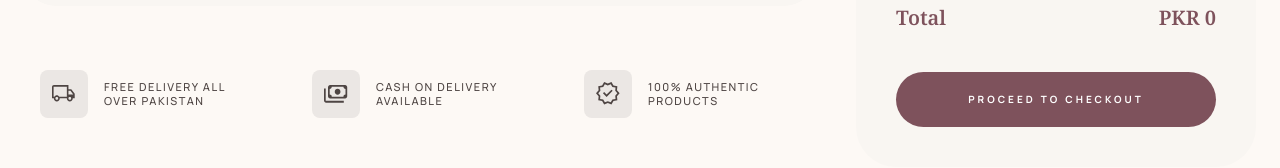
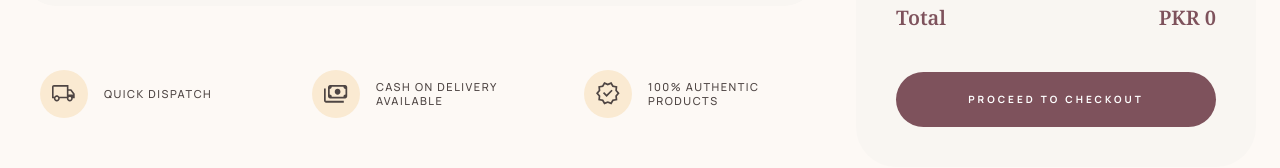
Before and after one commit to AmeerHamza6758/ahm-fragrance, a Next.js app in the folder frontend/: page /cart in a window 1280 px wide. Shown: the part 505-673 px from the top of the page. Built offline with nearby package versions, Linux system fonts and the light colour scheme; no server answers.

Commit message:
UI fixes

```diff
--- a/frontend/src/app/cart/checkout/page.jsx
+++ b/frontend/src/app/cart/checkout/page.jsx
@@ -792,7 +792,7 @@ export default function CheckoutPage() {
             </div>
             <div>
               <div className="text-[10px] tracking-[0.2em] font-bold text-[#7e525c] uppercase mb-1">
-                FREE DELIVERY
+                Quick Dispatch
               </div>
               <div className="text-xs text-[#6b6460]">
                 On all domestic orders over £50.
--- a/frontend/src/app/cart/page.jsx
+++ b/frontend/src/app/cart/page.jsx
@@ -10,13 +10,13 @@ import auth_icon from "/public/Icons/product-details-authentic-icon.svg";
 import { useGetCart, useRemoveFromCart } from "@/lib/api";
 import { buildProductImageUrl } from "@/lib/utils/imageUrl";
 
+
 export default function CartPage() {
   const { data: cartData, isLoading: cartLoading } = useGetCart();
   const { mutate: removeItem } = useRemoveFromCart();
 
   const [discount] = useState(0);
   const router = useRouter();
-  const [quantity, setQuantity] = useState(1);
 
   const [mounted, setMounted] = useState(false);
   useEffect(() => {
@@ -75,6 +75,8 @@ export default function CartPage() {
               </div>
             ) : (
               cartItems.map((item, idx) => {
+
+
                 const cartId = item.cartId ?? item._id ?? idx;
                 const name = item.productId?.name ?? item.name ?? "Product";
                 const price = item.price ?? item.productId?.price ?? 0;
@@ -146,12 +148,12 @@ export default function CartPage() {
             {/* Trust Badges */}
             <div className="grid grid-cols-1 md:grid-cols-3 gap-6 pt-8">
               {[
-                { src: truck_icon, text: "Free Delivery All Over Pakistan" },
+                { src: truck_icon, text: "Quick Dispatch" },
                 { src: cash_icon, text: "Cash on Delivery Available" },
                 { src: auth_icon, text: "100% Authentic Products" },
               ].map((badge, i) => (
                 <div key={i} className="flex items-center gap-4 py-2 px-4!">
-                  <div className="w-12 h-12 flex items-center justify-center shrink-0 bg-[#faedd9]  badge rounded">
+                  <div className="w-12 h-12 flex items-center justify-center shrink-0 bg-[#faead2]   rounded-full">
                     <Image
                       src={badge.src}
                       alt="icon"
--- a/frontend/src/app/product/[id]/page.jsx
+++ b/frontend/src/app/product/[id]/page.jsx
@@ -4,7 +4,7 @@ import { useState } from "react";
 import Image from "next/image";
 import Link from "next/link";
 import { useParams } from "next/navigation";
-import { Heart, Star, Minus, Plus } from "lucide-react";
+import { Heart, Star, Minus, Plus , Package } from "lucide-react";
 import {
   useProduct,
   useProducts,
@@ -195,6 +195,7 @@ export default function ProductDetails() {
 
               {/* Action Buttons */}
               <div className="action-buttons">
+
                 <button
                   className="order-btn"
                   onClick={handleAddToCart}
@@ -203,7 +204,7 @@ export default function ProductDetails() {
                   {isAddingToCart ? "Adding..." : "Order Now (COD)"}
                 </button>
                 <button
-                  className={`wishlist-btn ${isWishlisted ? "active" : ""}`}
+                  className={`wishlist-btn ${isWishlisted ? "active" : ""} fit`}
                   onClick={handleWishlistToggle}
                   disabled={isTogglingFavorite}
                 >
@@ -217,7 +218,7 @@ export default function ProductDetails() {
 
               {/* Info Badges (static for now) */}
               <div className="info-badges">
-                <div className="badge">
+                <div className="badge  bg-[#FDF9F5]!">
                   <span className="badge-icon">
                     <Image
                       src="/Icons/product-details-truck-icon.svg"
@@ -227,10 +228,10 @@ export default function ProductDetails() {
                     />
                   </span>
                   <div className="badge-content">
-                    <p>FREE DELIVERY</p>
+                    <p>Quick Dispatch</p>
                   </div>
                 </div>
-                <div className="badge">
+                <div className="badge  bg-[#FDF9F5]!">
                   <span className="badge-icon">
                     <Image
                       src="/Icons/product-details-cash-icon.svg"
@@ -243,7 +244,7 @@ export default function ProductDetails() {
                     <p>CASH ON DELIVERY</p>
                   </div>
                 </div>
-                <div className="badge">
+                <div className="badge  bg-[#FDF9F5]!">
                   <span className="badge-icon">
                     <Image
                       src="/Icons/product-details-time-icon.svg"
@@ -256,7 +257,7 @@ export default function ProductDetails() {
                     <p>7-DAY RETURN</p>
                   </div>
                 </div>
-                <div className="badge">
+                <div className="badge bg-[#FDF9F5]!">
                   <span className="badge-icon">
                     <Image
                       src="/Icons/product-details-authentic-icon.svg"
@@ -271,8 +272,8 @@ export default function ProductDetails() {
                 </div>
               </div>
 
-              <p className="delivery-estimate">
-                Delivery estimate: 3-5 Working Days
+              <p className="delivery-estimate badge rounded-full! w-fit px-4!">
+                <Package /> Delivery estimate: 3-5 Working Days
               </p>
             </div>
           </div>
```
